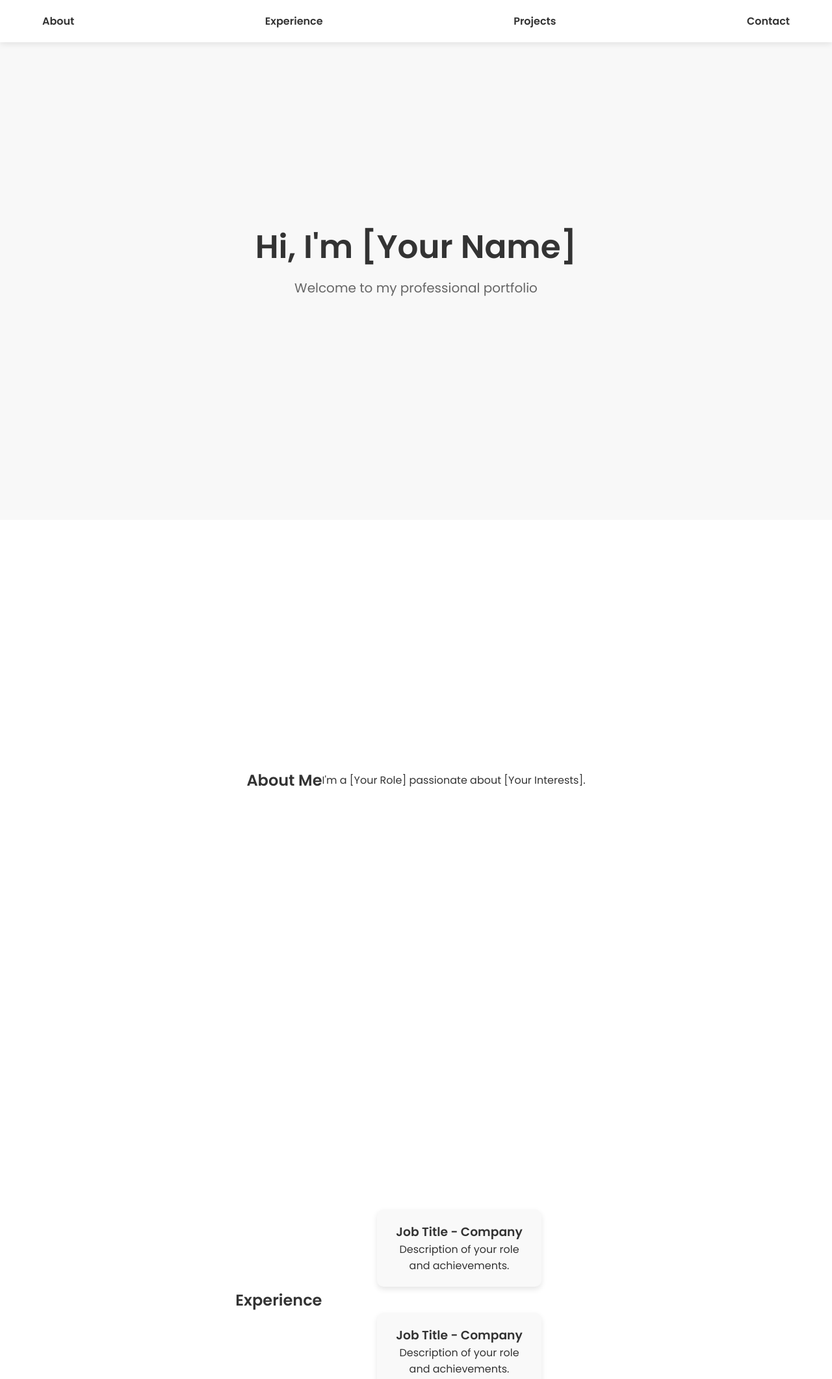
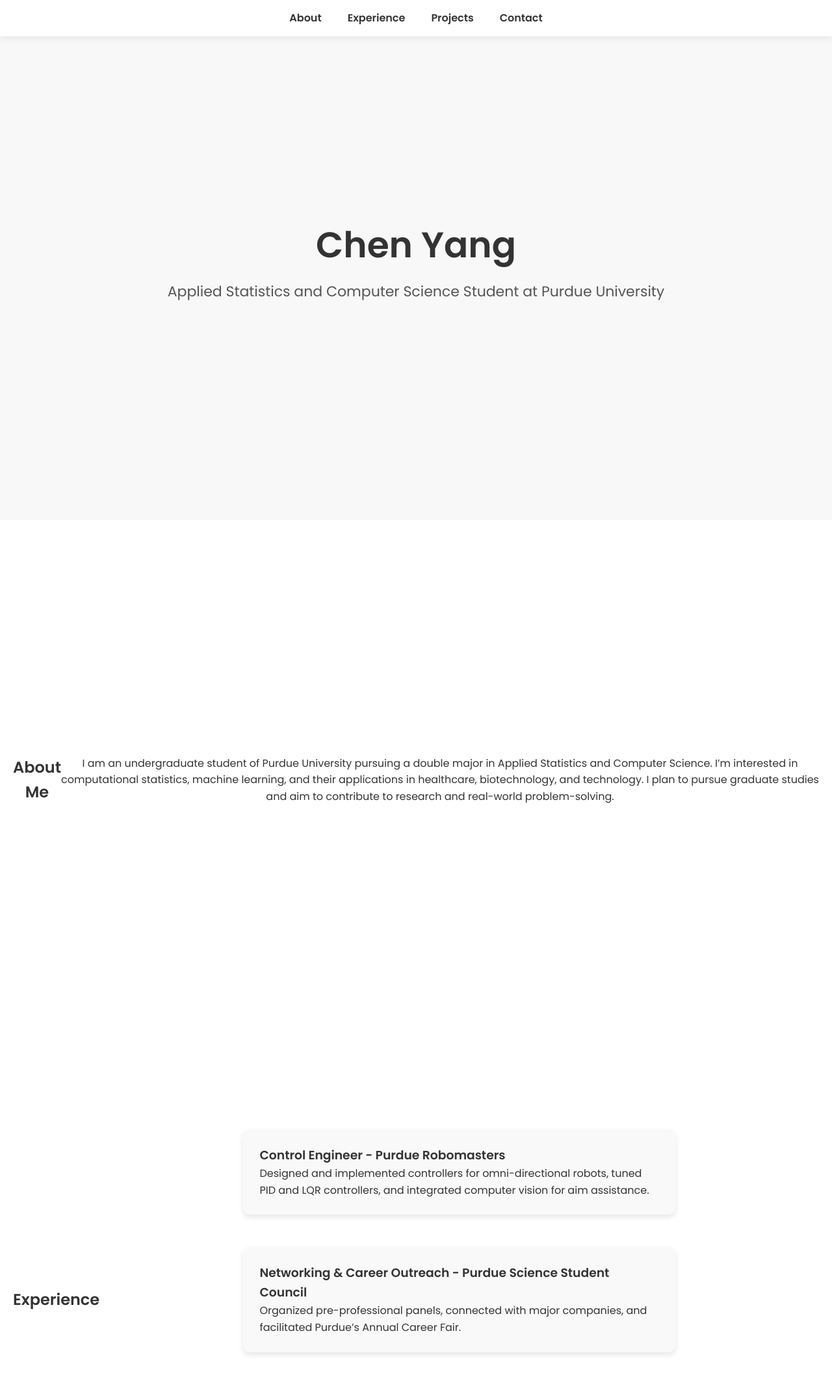
Before and after one commit to chenyang4278/chenyang4278.github.io, a plain HTML site: page index.html in a window 1280 px wide. Shown: the top 2122 px of the page at 65% size. Drawn offline with Linux system fonts and the light colour scheme.

Commit message:
Update index.html

```diff
--- a/index.html
+++ b/index.html
@@ -3,7 +3,7 @@
 <head>
     <meta charset="UTF-8">
     <meta name="viewport" content="width=device-width, initial-scale=1.0">
-    <title>Your Name - Portfolio</title>
+    <title>Chen Yang - Portfolio</title>
     <link href="https://fonts.googleapis.com/css2?family=Poppins:wght@300;400;600&display=swap" rel="stylesheet">
     <style>
         * {
@@ -16,15 +16,16 @@
         body {
             background: #fff;
             color: #333;
+            line-height: 1.6;
         }
         nav {
             position: fixed;
             width: 100%;
             top: 0;
-            background: rgba(255, 255, 255, 0.9);
+            background: rgba(255, 255, 255, 0.95);
             display: flex;
-            justify-content: space-between;
-            padding: 20px 50px;
+            justify-content: center;
+            padding: 15px 50px;
             z-index: 1000;
             box-shadow: 0 2px 10px rgba(0, 0, 0, 0.1);
         }
@@ -32,7 +33,11 @@
             text-decoration: none;
             color: #333;
             font-weight: 600;
-            margin: 0 15px;
+            margin: 0 20px;
+            transition: color 0.3s;
+        }
+        nav a:hover {
+            color: #007bff;
         }
         .section {
             min-height: 100vh;
@@ -40,37 +45,39 @@
             justify-content: center;
             align-items: center;
             text-align: center;
-            padding: 50px;
+            padding: 80px 20px;
         }
         .hero {
             background: #f8f8f8;
+            flex-direction: column;
         }
         .hero h1 {
-            font-size: 50px;
+            font-size: 55px;
             font-weight: 600;
         }
         .hero p {
-            font-size: 20px;
-            color: #666;
+            font-size: 22px;
+            color: #555;
             margin-top: 10px;
         }
         .about, .experience, .projects, .contact {
-            background: #fff;
-            padding: 80px 20px;
+            padding: 100px 20px;
             text-align: center;
         }
         .experience .timeline {
             display: flex;
             flex-direction: column;
             align-items: center;
+            gap: 20px;
         }
         .experience .job {
             background: #f9f9f9;
-            padding: 20px;
-            margin: 20px;
+            padding: 25px;
+            margin: 15px;
             border-radius: 10px;
             box-shadow: 0px 4px 8px rgba(0, 0, 0, 0.1);
             width: 60%;
+            text-align: left;
         }
         .projects .project-card {
             max-width: 600px;
@@ -100,44 +107,48 @@
     </nav>
     <section id="about" class="section hero">
         <div>
-            <h1>Hi, I'm [Your Name]</h1>
-            <p>Welcome to my professional portfolio</p>
+            <h1>Chen Yang</h1>
+            <p>Applied Statistics and Computer Science Student at Purdue University</p>
         </div>
     </section>
     <section id="about" class="section about">
         <h2>About Me</h2>
-        <p>I'm a [Your Role] passionate about [Your Interests].</p>
+        <p>I am an undergraduate student of Purdue University pursuing a double major in Applied Statistics and Computer Science. I’m interested in computational statistics, machine learning, and their applications in healthcare, biotechnology, and technology. I plan to pursue graduate studies and aim to contribute to research and real-world problem-solving.</p>
     </section>
     <section id="experience" class="section experience">
         <h2>Experience</h2>
         <div class="timeline">
             <div class="job">
-                <h3>Job Title - Company</h3>
-                <p>Description of your role and achievements.</p>
+                <h3>Control Engineer - Purdue Robomasters</h3>
+                <p>Designed and implemented controllers for omni-directional robots, tuned PID and LQR controllers, and integrated computer vision for aim assistance.</p>
             </div>
             <div class="job">
-                <h3>Job Title - Company</h3>
-                <p>Description of your role and achievements.</p>
+                <h3>Networking & Career Outreach - Purdue Science Student Council</h3>
+                <p>Organized pre-professional panels, connected with major companies, and facilitated Purdue’s Annual Career Fair.</p>
+            </div>
+            <div class="job">
+                <h3>Math & Chinese Tutor - Huaxia Chinese School</h3>
+                <p>Provided one-on-one tutoring in Algebra II and Pre-Calculus, helping students boost academic performance and test scores.</p>
             </div>
         </div>
     </section>
     <section id="projects" class="section projects">
         <h2>Projects</h2>
         <div class="project-card">
-            <h3>Project 1</h3>
-            <p>A brief description of Project 1.</p>
+            <h3>Project Title</h3>
+            <p>Lorem ipsum dolor sit amet, consectetur adipiscing elit. Suspendisse varius enim in eros elementum.</p>
             <a href="#">View Project</a>
         </div>
         <div class="project-card">
-            <h3>Project 2</h3>
-            <p>A brief description of Project 2.</p>
+            <h3>Project Title</h3>
+            <p>Lorem ipsum dolor sit amet, consectetur adipiscing elit. Suspendisse varius enim in eros elementum.</p>
             <a href="#">View Project</a>
         </div>
     </section>
     <section id="contact" class="section contact">
         <h2>Contact Me</h2>
-        <p>Email: <a href="mailto:your.email@example.com">your.email@example.com</a></p>
-        <p>GitHub: <a href="https://github.com/your-username">your-username</a></p>
+        <p>Email: <a href="mailto:yang2580@purdue.edu">chenyang4278@gmail.com</a></p>
+        <p>GitHub: <a href="https://github.com/chenyang4278">chenyang4278</a></p>
     </section>
 </body>
 </html>
```
